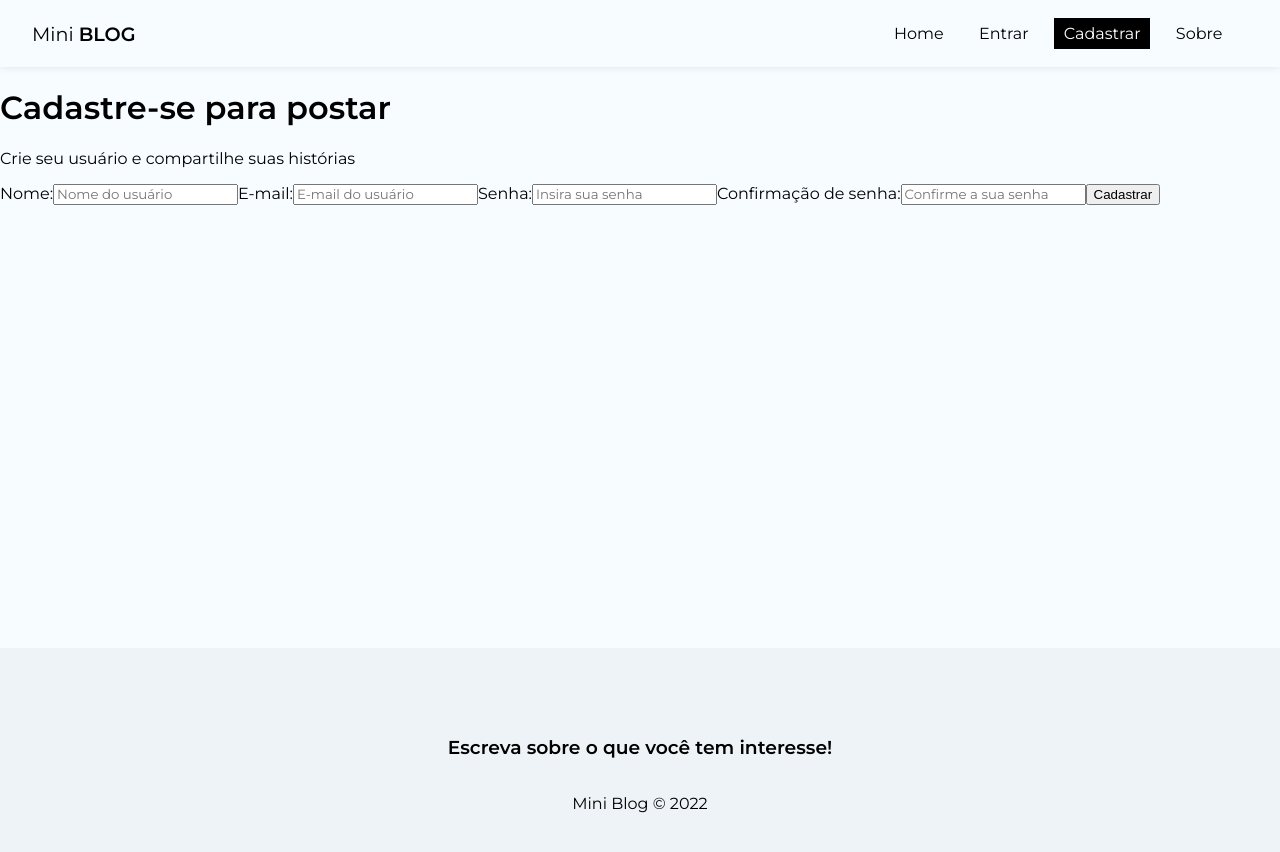
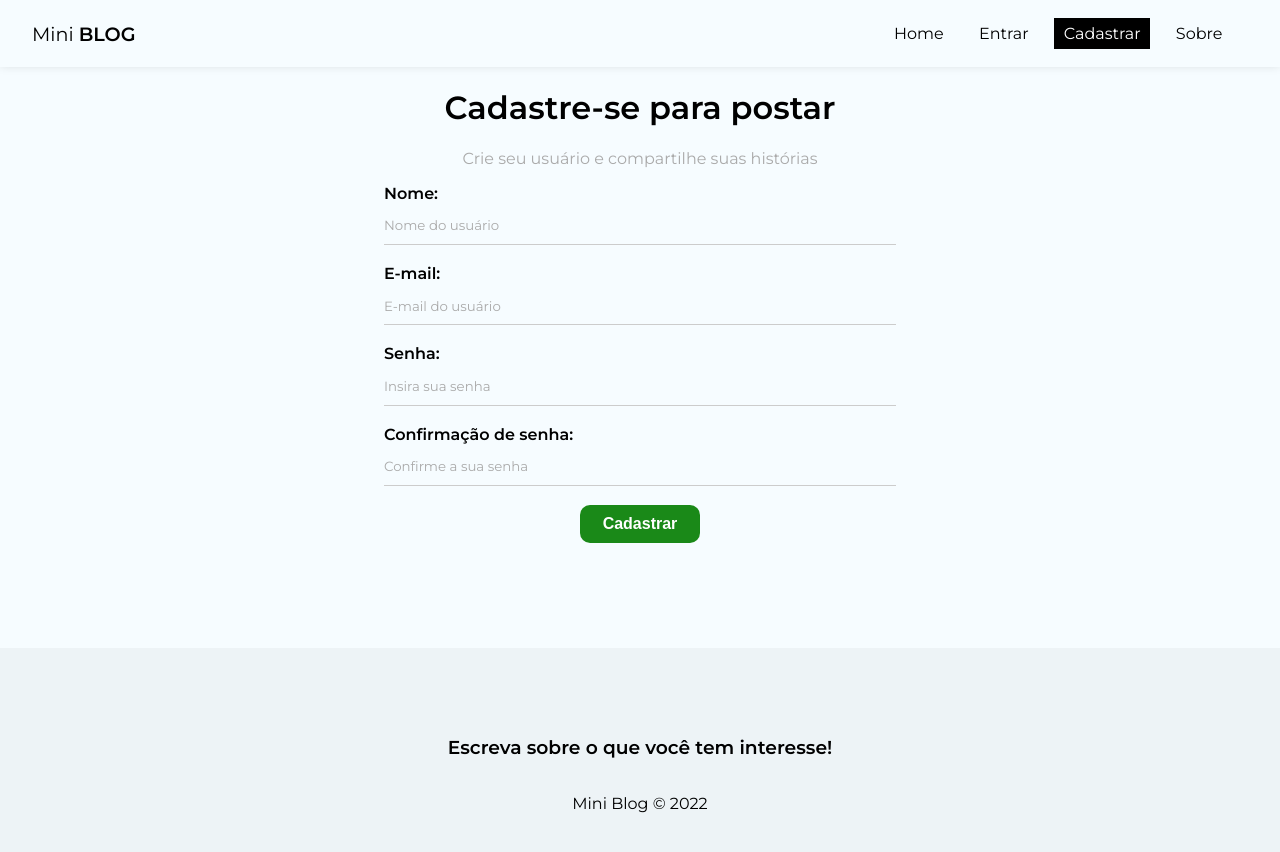
Before and after one commit to castrintt/mini-blog, a React (Vite) app in the folder blog/: page /register in a window 1280 px wide. Shown: the top 852 px of the page. Built offline with nearby package versions, Linux system fonts and the light colour scheme.

Commit message:
[add] authentication (useAuthenticantion hook)

```diff
--- a/blog/src/firebase/config.js
+++ b/blog/src/firebase/config.js
@@ -1,5 +1,5 @@
 import { initializeApp } from "firebase/app";
-import { getFireStore } from 'firebase/firebase'
+import { getFirestore } from "firebase/firestore";
 
 const firebaseConfig = {
   apiKey: "AIzaSyDMHohsDhX2Yz_yLa4N8D6XOa12AM3jVsY",
@@ -12,6 +12,6 @@ const firebaseConfig = {
 
 const app = initializeApp(firebaseConfig);
 
-const db = getFireStore(app)
+const db = getFirestore(app)
 
 export { db }
--- /dev/null
+++ b/blog/src/hooks/useAuthentication.jsx
@@ -0,0 +1,77 @@
+import { db } from '../firebase/config'
+
+import {
+    getAuth,
+    createUserWithEmailAndPassword,
+    signInWithEmailAndPassword,
+    updateProfile,
+    signOut
+} from 'firebase/auth'
+
+import {useState, useEffect} from 'react'
+
+export const useAuthentication = () => {
+    const [error, setError] = useState(null)
+    const [loading, setLoading] = useState(false)
+
+    //cleanup
+    //deal with memory leak
+    const [cancelled, setCancelled] = useState(false)
+
+    const auth = getAuth()
+
+    function checkIfIsCancelled() {
+        if (cancelled){
+            return
+        }
+    }
+
+    async function createUser (data){
+        checkIfIsCancelled()
+
+        setLoading(true)
+        setError(null)
+
+        try{
+            const { user } = await createUserWithEmailAndPassword(
+                auth,
+                data.email,
+                data.password,
+            )
+
+            await updateProfile(user, {
+                displayName:data.displayName
+            })
+            setLoading(false)
+
+            return user
+
+        }catch(error) {
+            console.log(error.message)
+            console.log(typeof error.message)
+
+
+            if(error.message.includes('Password')){
+                setError('A senha deve ter ao menos 6 caracteres.')
+                setLoading(false)
+            }else if (error.message.includes('email-already-in-use')){
+                setError('E-mail ja cadastrado.')
+                setLoading(false)
+            }else{
+                setError('Ocorreu um erro, por favor tente novamente mais tarde.')
+                setLoading(false)
+            }
+        }
+    }
+
+    useEffect(() => {
+        return () => setCancelled(true)
+    },[])
+
+    return {
+        auth,
+        createUser,
+        error,
+        loading,
+    }
+}
--- a/blog/src/pages/register/Register.jsx
+++ b/blog/src/pages/register/Register.jsx
@@ -1,41 +1,85 @@
 import styles from './Register.module.css'
-import {useState, useEffect} from 'react'
+import { useState, useEffect } from 'react'
+
+//hook
+import { useAuthentication } from '../../hooks/useAuthentication'
 
 const Register = () => {
+
+    const [displayName, setDisplayName] = useState('')
+    const [email, setEmail] = useState('')
+    const [password, setPassword] = useState('')
+    const [confirmPassword, setConfirmPassword] = useState('')
+    const [error, setError] = useState('')
+
+    const { createUser, error: authError, loading } = useAuthentication()
+
+    const handleSubmit = async (e) => {
+        e.preventDefault()
+
+        setError(null)
+
+        const user = {
+            name: displayName,
+            email: email,
+            password: password,
+        }
+
+        if (password != confirmPassword) {
+            setError('As senhas precisam ser iguais')
+            return
+        }
+
+        const res = await createUser(user)
+        console.log(res)
+    }
+
+    useEffect(() => {
+        if (authError) {
+            setError(authError)
+            setTimeout(() => {
+                setError('')
+            }, 2500);
+        }
+    }, [authError])
+
+
     return (
-    <div>
+        <div className={styles.register}>
             <h1>
                 Cadastre-se para postar
             </h1>
             <p>
                 Crie seu usuário e compartilhe suas histórias
             </p>
-        <form>
+            <form onSubmit={handleSubmit}>
                 <label>
                     <span>
                         Nome:
                     </span>
-                <input type="text" name="displayName" placeholder='Nome do usuário' required/>
+                    <input type="text" name="displayName" placeholder='Nome do usuário' required onChange={(e) => setDisplayName(e.target.value)} value={displayName} />
                 </label>
                 <label>
                     <span>
                         E-mail:
                     </span>
-                <input type="email" name="displayEmail" placeholder='E-mail do usuário' required/>
+                    <input type="email" name="displayEmail" placeholder='E-mail do usuário' required onChange={(e) => setEmail(e.target.value)} value={email} />
                 </label>
                 <label>
                     <span>
                         Senha:
                     </span>
-                <input type="password" name="displayPassword" placeholder='Insira sua senha' required/>
+                    <input type="password" name="displayPassword" placeholder='Insira sua senha' required onChange={(e) => setPassword(e.target.value)} value={password} />
                 </label>
                 <label>
                     <span>
                         Confirmação de senha:
                     </span>
-                <input type="password" name="confirmPassword" placeholder='Confirme a sua senha' required/>
+                    <input type="password" name="confirmPassword" placeholder='Confirme a sua senha' required onChange={(e) => setConfirmPassword(e.target.value)} value={confirmPassword} />
                 </label>
-            <input type="submit" value="Cadastrar" className='btn'/>
+                {loading === false ? (<button className='btn'>Cadastrar</button>) : (<button className='btn' disabled>Aguarde...</button>)}
+
+                {error && <p className={styles.error}>{error}</p>}
             </form>
         </div>
     )
--- a/blog/src/pages/register/Register.module.css
+++ b/blog/src/pages/register/Register.module.css
@@ -5,3 +5,13 @@
 .register  p {
     color: #aaa;
 }
+
+.error {
+    background-color: rgba(255, 0, 0, 0.336);
+    color: red !important;
+    width: 20rem;
+    margin: 2rem auto;
+    padding: .5rem;
+    text-align: center;
+    border-radius: 1rem;
+}
--- a/blog/src/styles/App.css
+++ b/blog/src/styles/App.css
@@ -14,6 +14,7 @@ body {
 input::placeholder,
 textarea::placeholder {
     font-family: "Montserrat", sans-serif;
+    color: #aaa;
 }
 
 /* focus on elements */
@@ -38,3 +39,81 @@ a:hover,
 nav button:hover {
     color: #bbb;
 }
+
+/* Forms styles */
+
+form {
+    max-width: 40%;
+    margin: 0 auto;
+}
+
+label{
+    display: flex;
+    flex-direction: column;
+    margin-bottom: 1.2em;
+}
+label span {
+    margin-bottom: .3rem;
+    font-weight: bold;
+    text-align: justify
+}
+
+input,
+textarea {
+    border: none;
+    padding: .8em 0;
+    border-bottom: 1px solid #ccc;
+    background-color: transparent
+}
+
+.btn {
+    background-color: #1a8918;
+    color: white;
+    text-align: center;
+    cursor: pointer;
+    border-radius: 10px;
+    width: 120px;
+    font-weight: bold;
+    border: none;
+    outline: none;
+    padding: 10px 15px;
+    font-size: 1em;
+}
+
+.btn .btn-dark {
+    background-color: #000;
+    border-radius: 0;
+
+}
+
+.btn .btn-outiline {
+    background-color: transparent;
+    border-radius: 0;
+    color: #000;
+    border: 1px solid black;
+    padding: 7px 30px;
+}
+
+.btn:hover {
+    background-color: #0f730c;
+    color: #fff;
+}
+
+.btn .btn-outiline:hover {
+    background-color: black;
+}
+
+.btn .btn-danger:hover {
+    background-color: #dc3545;
+}
+button[disabled] {
+    background-color: #aaa;
+}
+
+.button .error {
+    color: #721c24;
+    background-color: #f8d7da;
+    border: 1px solid #f5c6cb;
+    padding: 5px;
+    border-radius: 5px;
+}
```
Lines whose indentation alone changed are shown as unchanged.
